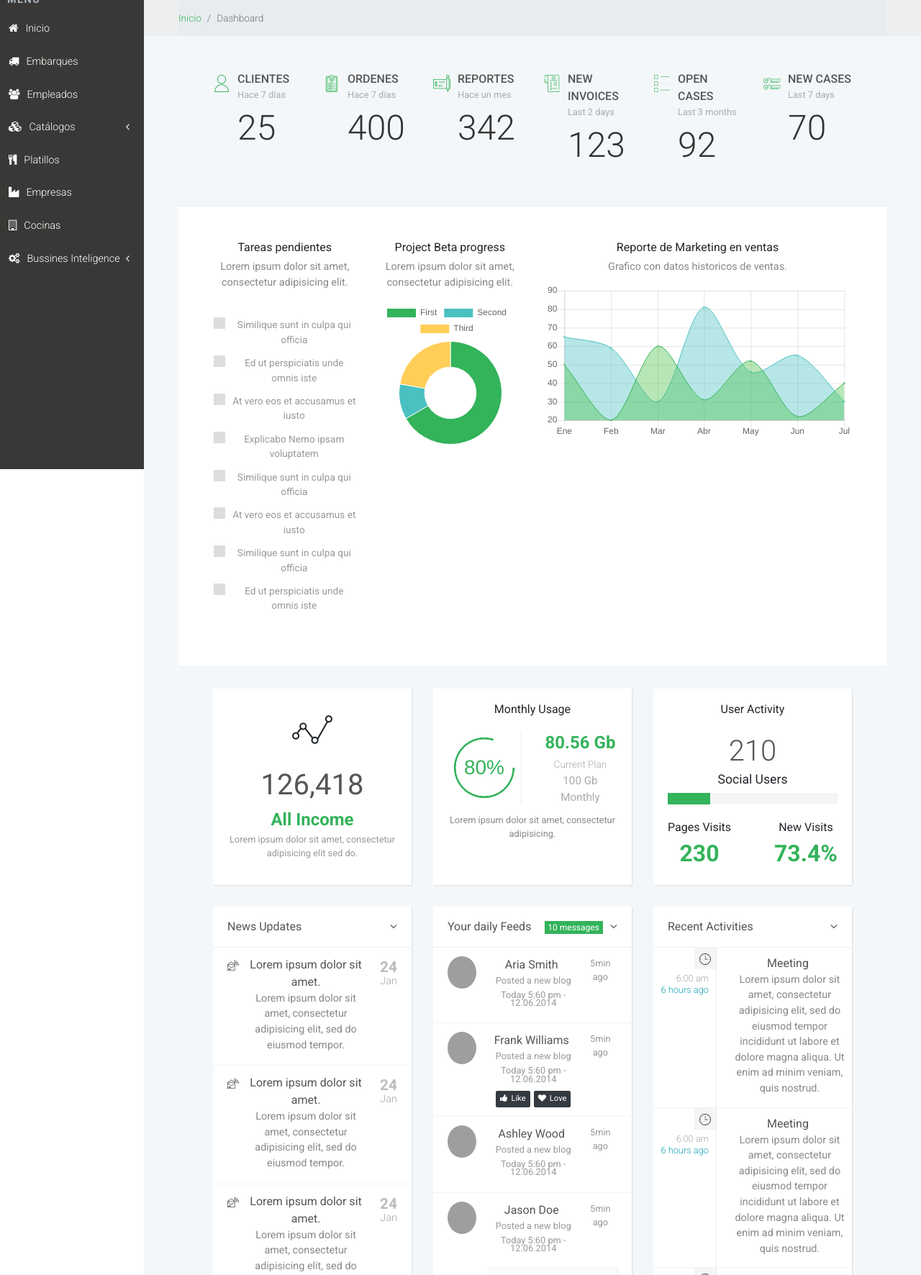
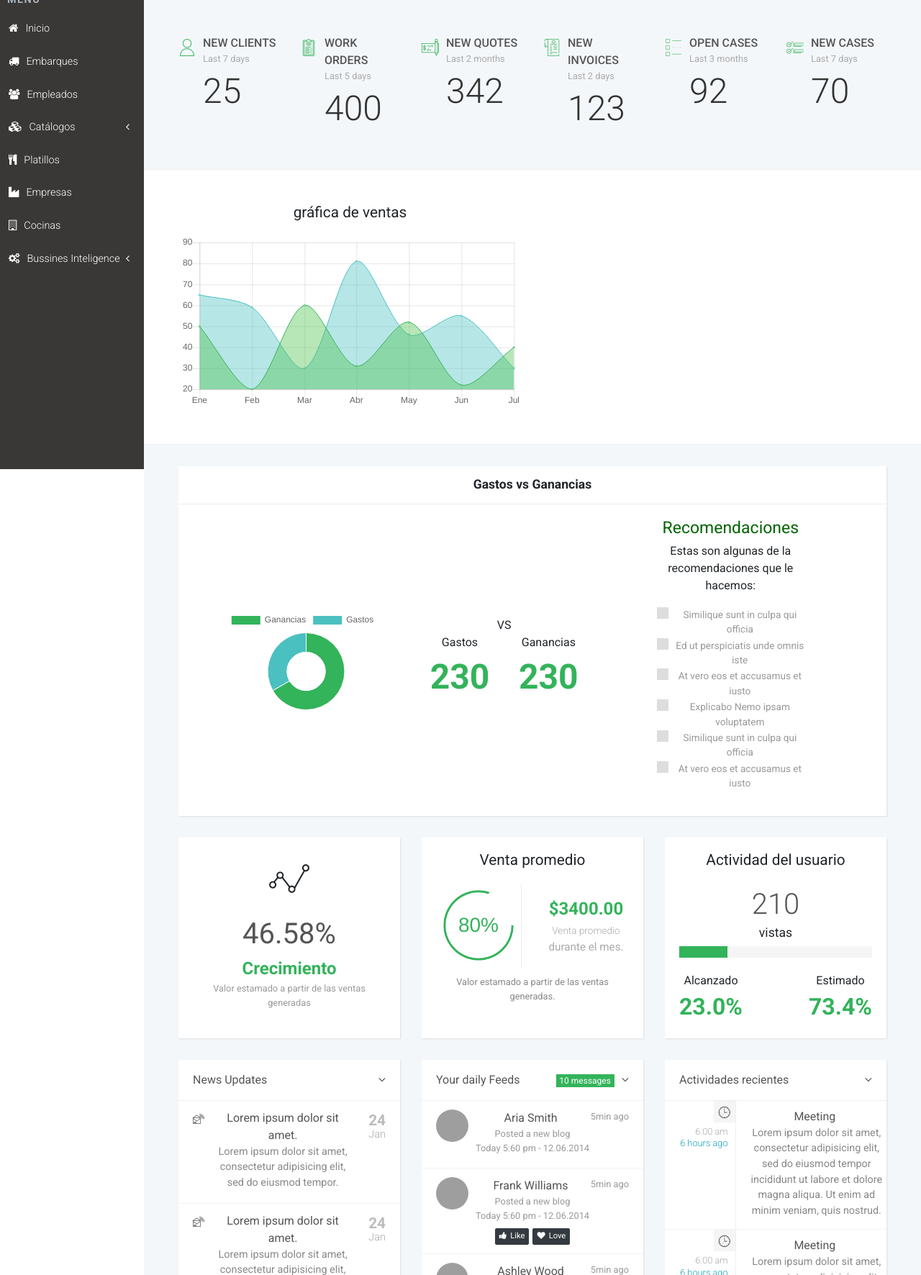
Before and after one commit to teknologimx/Samba_Smoothie, a PHP site: page /dashboard.html in a window 1280 px wide; the page is wider, and only the part inside the window is pictured. Shown: the part 148-1920 px from the top of that part at 72% size. Run offline with PHP 8.4, Linux system fonts and the light colour scheme; grey boxes are pictures that could not be loaded.

Commit message:
commit Cambio8.1

```diff
--- a/admin/css/custom.css
+++ b/admin/css/custom.css
@@ -23,3 +23,12 @@
 .expire {
     color: red;
 }
+
+.strongText {
+    font-size:48px;
+}
+
+.strongh2Text {
+    font-size:23px;
+    color: darkgreen;
+}
--- a/admin/dashboard.html
+++ b/admin/dashboard.html
@@ -150,18 +150,7 @@
           </div>
         </nav>
       </header>
-      <!-- Breadcrumb-->
-      <div class="breadcrumb-holder">
-        <div class="container-fluid">
-          <ul class="breadcrumb">
-            <li class="breadcrumb-item"><a href="index.html">Inicio</a></li>
-            <li class="breadcrumb-item active">Dashboard       </li>
-          </ul>
-        </div>
-      </div>
-      <section class="charts">
-        <div class="container-fluid">
-      <!-- seccion indicadores -->
+      <!-- Counts Section -->
       <section class="dashboard-counts section-padding">
         <div class="container-fluid">
           <div class="row">
@@ -169,7 +158,7 @@
             <div class="col-xl-2 col-md-4 col-6">
               <div class="wrapper count-title d-flex">
                 <div class="icon"><i class="icon-user"></i></div>
-                <div class="name"><strong class="text-uppercase">Clientes</strong><span>Hace 7 días</span>
+                <div class="name"><strong class="text-uppercase">New Clients</strong><span>Last 7 days</span>
                   <div class="count-number">25</div>
                 </div>
               </div>
@@ -178,7 +167,7 @@
             <div class="col-xl-2 col-md-4 col-6">
               <div class="wrapper count-title d-flex">
                 <div class="icon"><i class="icon-padnote"></i></div>
-                <div class="name"><strong class="text-uppercase">Ordenes </strong><span>Hace 7 días</span>
+                <div class="name"><strong class="text-uppercase">Work Orders</strong><span>Last 5 days</span>
                   <div class="count-number">400</div>
                 </div>
               </div>
@@ -187,7 +176,7 @@
             <div class="col-xl-2 col-md-4 col-6">
               <div class="wrapper count-title d-flex">
                 <div class="icon"><i class="icon-check"></i></div>
-                <div class="name"><strong class="text-uppercase">Reportes</strong><span>Hace un mes</span>
+                <div class="name"><strong class="text-uppercase">New Quotes</strong><span>Last 2 months</span>
                   <div class="count-number">342</div>
                 </div>
               </div>
@@ -227,10 +216,55 @@
         <div class="container-fluid">
           <div class="row d-flex align-items-md-stretch">
             <!-- To Do List-->
-            <div class="col-lg-3 col-md-6">
-              <div class="card to-do">
-                <h2 class="display h4">Tareas pendientes</h2>
-                <p>Lorem ipsum dolor sit amet, consectetur adipisicing elit.</p>
+            <!-- Line Chart -->
+            <div class="col-lg-6 col-md-12 flex-lg-last flex-md-first align-self-baseline">
+              <div class="card sales-report">
+                <h2 class="display h4">gráfica de ventas</h2>
+                <p> </p>
+                <div class="line-chart">
+                  <canvas id="lineCahrt"></canvas>
+                </div>
+              </div>
+            </div>
+          </div>
+        </div>
+      </section>
+      <!--seccion gastos ganancias-->
+      <section class="statics">
+        <div class="container-fluid">
+              <div class="row d-flex">
+                <div class="col-lg-12">
+                    <div class="card income text-center">
+                        <div class="card-header">
+                          <h4>Gastos vs Ganancias</h4>
+                        </div>
+                        <div class="card-body form-inline align-items-center">
+
+                            <!-- Pie Chart-->
+                              <div class=" col-lg-4 ">
+                                <div>
+                                  <canvas id="pieChart"> </canvas>
+                                </div>
+                              </div>
+                            <!--datos gastos ventas-->
+                               <div class="col-lg-3">
+                                  <div class=" user-activity ">
+                                      <div class="strong">VS</div>
+
+                                    <div class="d-flex justify-content-between">
+                                        <div class="page-statistics-left"><span style="font-size:12">Gastos</span><br/><strong class="text-primary strongText">230</strong></div>
+                                      <div class="page-statistics-right"><span>Ganancias</span><br/><strong class="text-primary strongText">230</strong></div>
+                                    </div>
+                                  </div>
+                                </div>
+                            <!--espacio-->
+                            <div class="col-lg-1">
+                            </div>
+                            <!--recomendaciones-->
+                               <div class="col-lg-3">
+                                  <div class="to-do">
+                                    <h2 class="display h4 strongh2Text">Recomendaciones</h2>
+                                    <p>Estas son algunas de la recomendaciones que le hacemos:</p>
                                     <ul class="check-lists list-unstyled">
                                       <li class="d-flex align-items-center">
                                         <input type="checkbox" id="list-1" name="list-1" class="form-control-custom">
@@ -256,34 +290,11 @@
                                         <input type="checkbox" id="list-6" name="list-6" class="form-control-custom">
                                         <label for="list-6">At vero eos et accusamus et iusto </label>
                                       </li>
-                  <li class="d-flex align-items-center">
-                    <input type="checkbox" id="list-7" name="list-7" class="form-control-custom">
-                    <label for="list-7">Similique sunt in culpa qui officia</label>
-                  </li>
-                  <li class="d-flex align-items-center">
-                    <input type="checkbox" id="list-8" name="list-8" class="form-control-custom">
-                    <label for="list-8">Ed ut perspiciatis unde omnis iste</label>
-                  </li>
                                     </ul>
                                    </div>
                                 </div>
-            <!-- Pie Chart-->
-            <div class="col-lg-3 col-md-6">
-              <div class="card project-progress">
-                <h2 class="display h4">Project Beta progress</h2>
-                <p> Lorem ipsum dolor sit amet, consectetur adipisicing elit.</p>
-                <div class="pie-chart">
-                  <canvas id="pieChart" width="300" height="300"> </canvas>
-                </div>
-              </div>
-            </div>
-            <!-- Line Chart -->
-            <div class="col-lg-6 col-md-12 flex-lg-last flex-md-first align-self-baseline">
-              <div class="card sales-report">
-                <h2 class="display h4">Reporte de Marketing en ventas</h2>
-                <p> Grafico con datos historicos de ventas.</p>
-                <div class="line-chart">
-                  <canvas id="lineCahrt"></canvas>
+
+                            <!--fin de gastos vs ganancias-->
                         </div>
                     </div>
                 </div>
@@ -298,35 +309,35 @@
               <!-- Income-->
               <div class="card income text-center">
                 <div class="icon"><i class="icon-line-chart"></i></div>
-                <div class="number">126,418</div><strong class="text-primary">All Income</strong>
-                <p>Lorem ipsum dolor sit amet, consectetur adipisicing elit sed do.</p>
+                <div class="number">46.58%</div><strong class="text-primary">Crecimiento</strong>
+                <p>Valor estamado a partir de las ventas generadas</p>
               </div>
             </div>
             <div class="col-lg-4">
               <!-- Monthly Usage-->
               <div class="card data-usage">
-                <h2 class="display h4">Monthly Usage</h2>
+                <h2 class="display h4">Venta promedio</h2>
                 <div class="row d-flex align-items-center">
                   <div class="col-sm-6">
                     <div id="progress-circle" class="d-flex align-items-center justify-content-center"></div>
                   </div>
-                  <div class="col-sm-6"><strong class="text-primary">80.56 Gb</strong><small>Current Plan</small><span>100 Gb Monthly</span></div>
+                  <div class="col-sm-6"><strong class="text-primary">$3400.00</strong><small>Venta promedio</small><span>durante el mes.</span></div>
                 </div>
-                <p>Lorem ipsum dolor sit amet, consectetur adipisicing.</p>
+                <p>Valor estamado a partir de las ventas generadas.</p>
               </div>
             </div>
             <div class="col-lg-4">
               <!-- User Actibity-->
               <div class="card user-activity">
-                <h2 class="display h4">User Activity</h2>
+                <h2 class="display h4">Actividad del usuario</h2>
                 <div class="number">210</div>
-                <h3 class="h4 display">Social Users</h3>
+                <h3 class="h4 display">vistas</h3>
                 <div class="progress">
                   <div role="progressbar" style="width: 25%" aria-valuenow="25" aria-valuemin="0" aria-valuemax="100" class="progress-bar progress-bar bg-primary"></div>
                 </div>
                 <div class="page-statistics d-flex justify-content-between">
-                  <div class="page-statistics-left"><span>Pages Visits</span><strong>230</strong></div>
-                  <div class="page-statistics-right"><span>New Visits</span><strong>73.4%</strong></div>
+                  <div class="page-statistics-left"><span>Alcanzado</span><strong>23.0%</strong></div>
+                  <div class="page-statistics-right"><span>Estimado</span><strong>73.4%</strong></div>
                 </div>
               </div>
             </div>
@@ -502,7 +513,7 @@
               <!-- Recent Activities Widget      -->
               <div id="recent-activities-wrapper" class="card updates activities">
                 <div id="activites-header" class="card-header d-flex justify-content-between align-items-center">
-                  <h2 class="h5 display"><a data-toggle="collapse" data-parent="#recent-activities-wrapper" href="#activities-box" aria-expanded="true" aria-controls="activities-box">Recent Activities</a></h2><a data-toggle="collapse" data-parent="#recent-activities-wrapper" href="#activities-box" aria-expanded="true" aria-controls="activities-box"><i class="fa fa-angle-down"></i></a>
+                  <h2 class="h5 display"><a data-toggle="collapse" data-parent="#recent-activities-wrapper" href="#activities-box" aria-expanded="true" aria-controls="activities-box">Actividades recientes</a></h2><a data-toggle="collapse" data-parent="#recent-activities-wrapper" href="#activities-box" aria-expanded="true" aria-controls="activities-box"><i class="fa fa-angle-down"></i></a>
                 </div>
                 <div id="activities-box" role="tabpanel" class="collapse show">
                   <ul class="activities list-unstyled">
@@ -565,11 +576,11 @@
         <div class="container-fluid">
           <div class="row">
             <div class="col-sm-6">
-              <p>Teknologi &copy; 2018</p>
+              <p>Your company &copy; 2017-2019</p>
             </div>
             <div class="col-sm-6 text-right">
-              <p>Design by <a href="#" class="external">Teknologi</a></p>
-
+              <p>Design by <a href="https://bootstrapious.com" class="external">Bootstrapious</a></p>
+              <!-- Please do not remove the backlink to us unless you support further theme's development at https://bootstrapious.com/donate. It is part of the license conditions and it helps me to run Bootstrapious. Thank you for understanding :)-->
             </div>
           </div>
         </div>
--- a/admin/promoespecial.html
+++ b/admin/promoespecial.html
@@ -292,8 +292,8 @@
             </div> <!-- form-group-row -->
             <div class="form-group row">
              <div class="col-sm-12 offset-sm-7">
-               <button type="submit" class="btn btn-secondary">Cancelar</button>
-               <button type="submit" class="btn btn-primary">Guardar Promoción</button>
+               <center><button type="submit" class="btn btn-secondary">Cancelar</button>
+               <button type="submit" class="btn btn-primary">Guardar Promoción</button></center>
               </div>
             </div>
            </div> <!-- form group -->
--- a/admin/promoventas.html
+++ b/admin/promoventas.html
@@ -278,9 +278,9 @@
              </div>
             </div> <!-- form-group-row -->
             <div class="form-group row">
-             <div class="col-sm-12 offset-sm-7">
-               <button type="submit" class="btn btn-secondary">Cancelar</button>
-               <button type="submit" class="btn btn-primary">Guardar Promoción</button>
+              <div class="col-sm-12">
+               <center><button type="submit" class="btn btn-secondary">Cancelar</button>
+               <button type="submit" class="btn btn-primary">Guardar Promoción</button></center>
               </div>
             </div>
            </div> <!-- form group -->
```
Also changed, not shown: admin/js/charts-home.js (+4 -5 lines), admin/promopreferencias.html (+31 -17 lines). Lines whose indentation alone changed are shown as unchanged.
